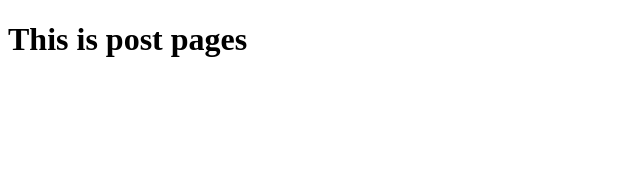
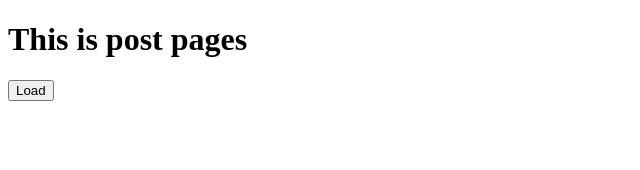
Before and after one commit to alantomanu/vite_sample_project, a React (Vite) app: page /posts in a window 1280 px wide. Shown: the top 170 px of the page, without its empty margins (0-640 px from the left). Built offline with nearby package versions, Linux system fonts and the light colour scheme.

Commit message:
load the post before going for dynamic routing

```diff
--- a/src/App.jsx
+++ b/src/App.jsx
@@ -7,7 +7,7 @@ function App() {
   const [ posts, setPosts]=useState([])
   const [loading,setLoading]=useState(true)
   useEffect(()=>{
-    const loadPosts =async ()=>{
+    const loadPosts=async ()=>{
     const res= await fetch ('https://jsonplaceholder.typicode.com/posts');
     const data = await res.json();
     console.log(data)
--- a/src/pages/Home.jsx
+++ b/src/pages/Home.jsx
@@ -1,3 +1,12 @@
+
+import { Link } from "react-router-dom";
+
 export default function Home(){
-    return<h1>This is home</h1>
-}
+
+    return(
+        <>
+    <h1>This is home</h1>
+    <Link to="posts">Posts</Link>
+    </>
+
+)};
--- a/src/pages/Posts.jsx
+++ b/src/pages/Posts.jsx
@@ -1,3 +1,28 @@
+import { useState } from "react";
+
+
 export default function Posts(){
-    return<h1>This is post pages</h1>
-}
+    const [posts,setPosts]=useState([])
+
+    const  loadPosts=async()=>{
+      const res=await fetch('https://jsonplaceholder.typicode.com/posts')
+      const data=await res.json()
+      setPosts(data)
+
+
+    }
+
+
+    return(
+        <>
+        <h1>This is post pages</h1>
+        <button onClick={()=>{loadPosts()}}>Load</button>
+        {posts.map((post)=>(
+            <>
+            <h1 key={post.id}>{post.title}</h1>
+            <p>{post.body}</p>
+            </>
+        ))}
+        </>
+
+)}
```
